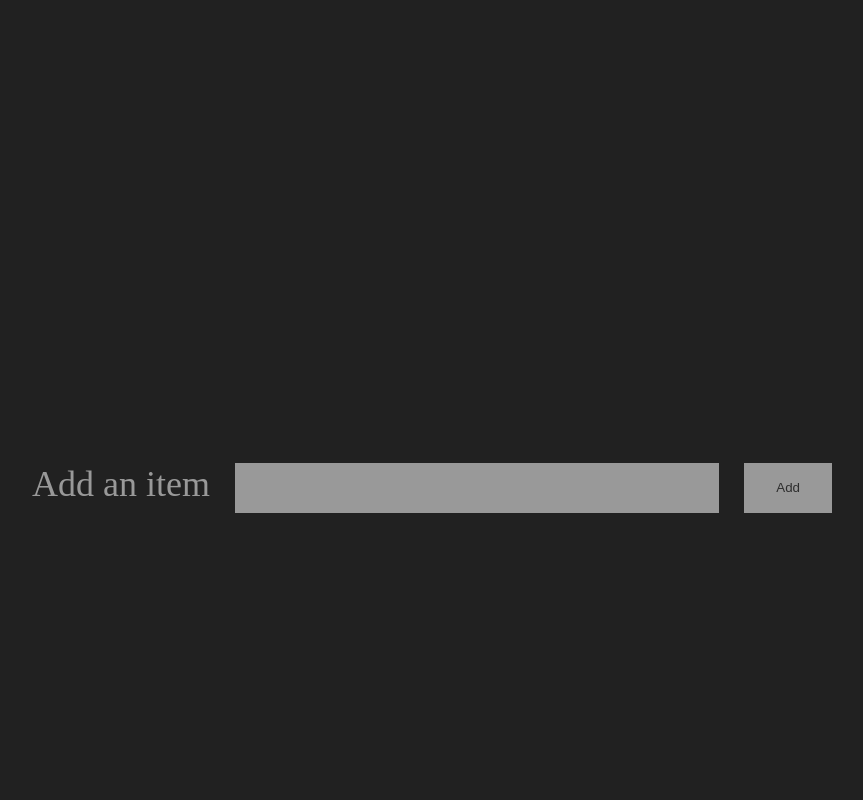
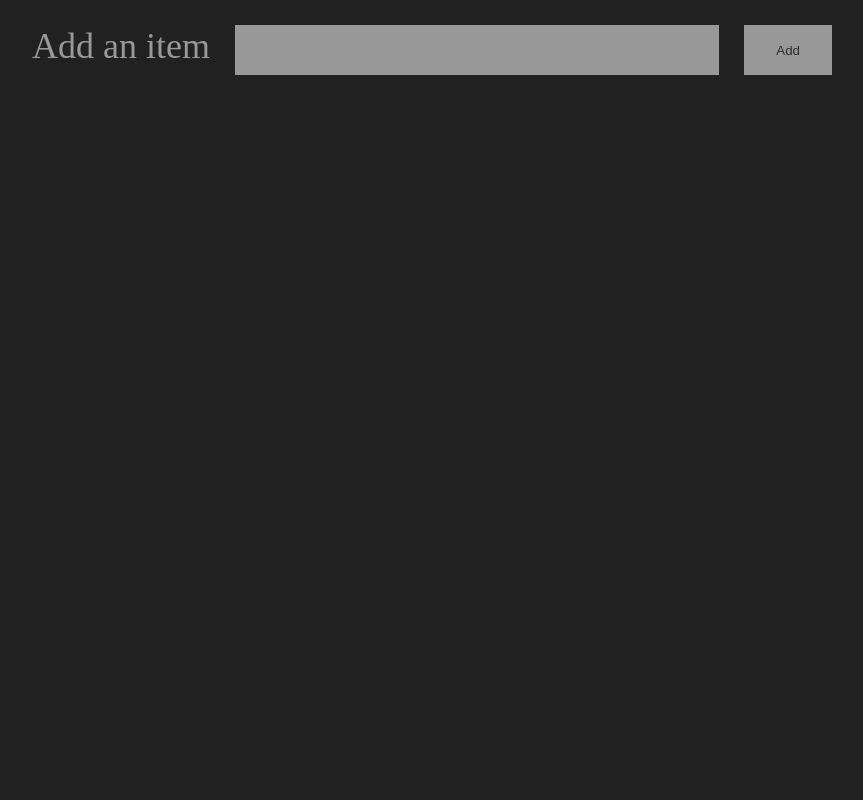
Before and after one commit to lapinsami/TaskForceApp, a PHP site: page / in a window 1280 px wide. Shown: the whole page, without its empty margins (208-1071 px from the left). Run offline with PHP 8.4, Linux system fonts and the light colour scheme.

Commit message:
css fixes

```diff
--- a/index.php
+++ b/index.php
@@ -39,7 +39,6 @@ if (isset($_GET['done'])) {
 </head>
 <body>
     <div class="page-container">
-        <div class="list-container">
         <div class="form-container">
             <form class="add-form" action="index.php" method="POST">
                 <label for="todo-item">Add an item</label>
@@ -47,6 +46,10 @@ if (isset($_GET['done'])) {
                 <input type="submit" value="Add">
             </form>
         </div>
+    </div>
+
+    <div class="page-container">
+        <div class="list-container">
 
             <?php
             if ($_SERVER["REQUEST_METHOD"] == "POST") {
--- a/style.css
+++ b/style.css
@@ -1,12 +1,4 @@
 html {
-    margin: 0;
-    padding: 0;
-    width: 100%;
-    height: 100vh;
-    background-color: #212121;
-}
-
-main {
     margin: 0;
     padding: 0;
     width: 100%;
@@ -25,8 +17,8 @@ body {
 .page-container {
     display: flex;
     justify-content: center;
+    align-items: start;
     width: 100%;
-    height: 100%;
 }
 
 .list-container {
@@ -59,12 +51,11 @@ body {
 }
 
 .form-container {
-    margin-top: 250px;
-    margin-bottom: 25px;
+    margin-top: 25px;
     font-size: 36px;
     color: #999999;
     height: 100px;
-    width: 100%;
+    width: 800px;
 }
 
 .add-form {
```
Lines whose indentation alone changed are shown as unchanged.
